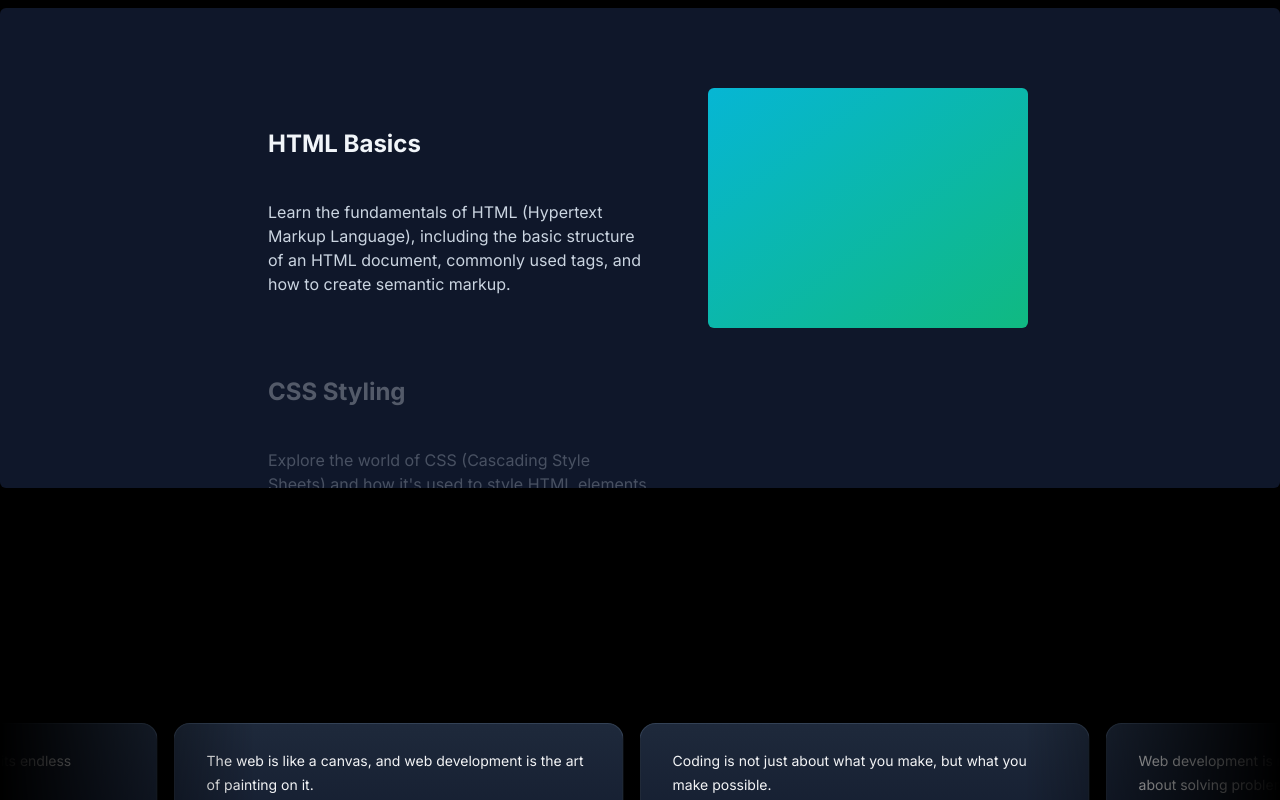
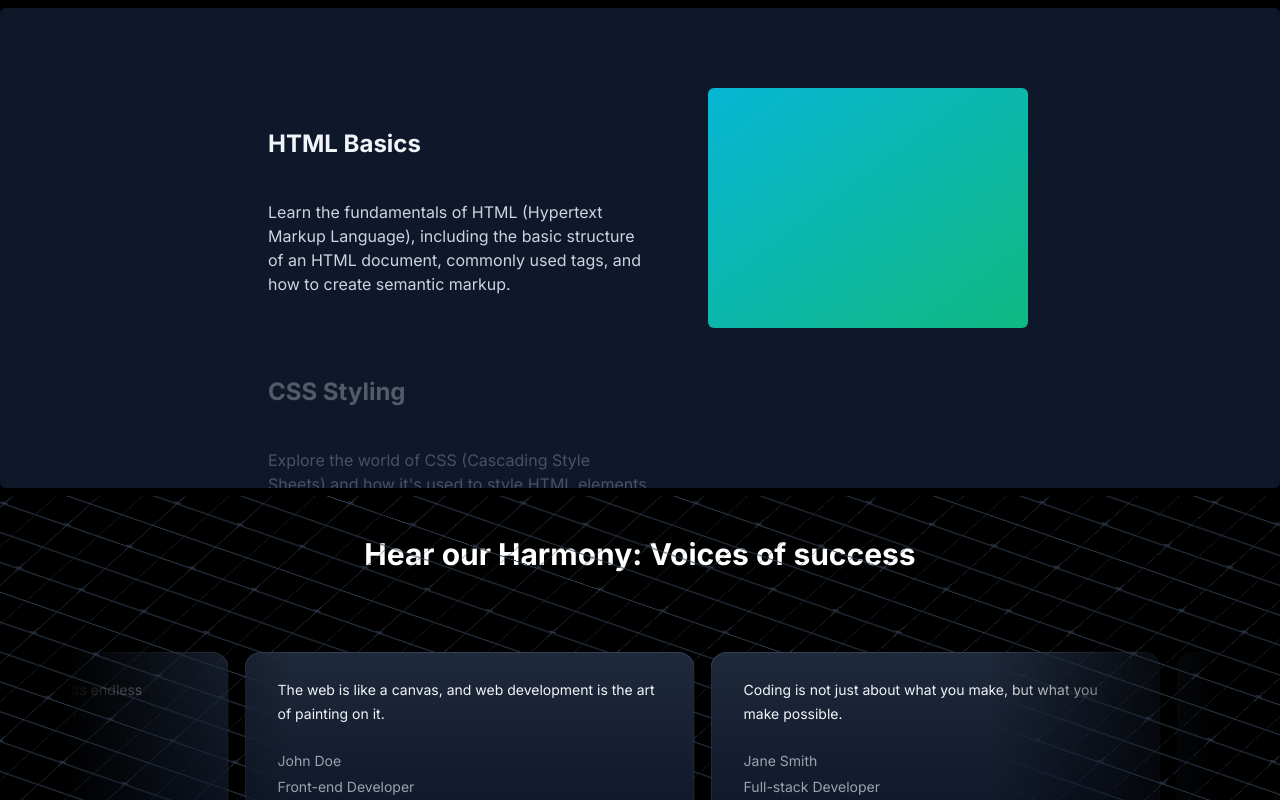
Before and after one commit to kksharma2101/nextjs-project, a Next.js app: page / in a window 1280 px wide. Shown: the part 1380-2180 px from the top of the page. Built offline with nearby package versions, Linux system fonts and the light colour scheme.

Commit message:
add changes

```diff
--- a/src/app/page.tsx
+++ b/src/app/page.tsx
@@ -2,6 +2,7 @@
 import { FeaturedCourses } from "@/components/FeaturedCourses";
 import HeroSection from "@/components/HeroSection";
 import { OurAchievements } from "@/components/OurAchievements";
+import { UpcomingCourses } from "@/components/UpcomingCourses";
 import { WhyChooseMe } from "@/components/WhyChooseMe";
 
 export default function Home() {
@@ -11,6 +12,7 @@ export default function Home() {
       <FeaturedCourses />
       <WhyChooseMe />
       <OurAchievements />
+      <UpcomingCourses />
     </main>
   );
 }
--- a/src/components/OurAchievements.tsx
+++ b/src/components/OurAchievements.tsx
@@ -1,5 +1,6 @@
 import React from 'react'
 import { InfiniteMovingCards } from './ui/infinite-moving-cards'
+import { Boxes } from './ui/background-boxes'
 
 const achievementList = [
     {
@@ -33,12 +34,18 @@ const achievementList = [
 
 export const OurAchievements = () => {
     return (
-        <div className="h-[40rem] rounded-md flex flex-col antialiased items-center justify-center relative overflow-hidden">
-            <InfiniteMovingCards
-                items={achievementList}
-                direction="right"
-                speed="slow"
-            />
+        <div className="h-[30rem] mt-2 items-center justify-center relative overflow-hidden">
+            <Boxes />
+            <h2 className="text-3xl mt-10 font-bold text-center text-white z-10">Hear our Harmony: Voices of success</h2>
+            <div className="flex justify-center mt-16 w-full overflow-hidden px-4 sm:px-6 lg:px-8">
+                <div className="w-full max-w-6xl">
+                    <InfiniteMovingCards
+                        items={achievementList}
+                        direction="right"
+                        speed="slow"
+                    />
+                </div>
+            </div>
         </div>
     )
 }
--- /dev/null
+++ b/src/components/UpcomingCourses.tsx
@@ -0,0 +1,70 @@
+import React from 'react'
+import { HoverEffect } from './ui/card-hover-effect'
+
+const project =
+    [
+        {
+            "title": "HTML Basics",
+            "description": "Learn the fundamentals of HTML (Hypertext Markup Language) including tags, elements, attributes, and document structure.",
+            "link": ""
+        },
+        {
+            "title": "CSS Fundamentals",
+            "description": "Explore Cascading Style Sheets (CSS) to style and layout web pages, covering selectors, properties, and values.",
+            "link": ""
+        },
+        {
+            "title": "JavaScript Essentials",
+            "description": "Master the basics of JavaScript, a programming language used to add interactivity and dynamic behavior to web pages.",
+            "link": ""
+        },
+        {
+            "title": "Responsive Web Design",
+            "description": "Discover techniques for designing websites that adapt gracefully to various screen sizes and devices using CSS media queries and flexible layouts.",
+            "link": ""
+        },
+        {
+            "title": "Frontend Frameworks",
+            "description": "Dive into popular frontend frameworks such as React.js, Vue.js, or Angular to streamline development and build powerful user interfaces.",
+            "link": ""
+        },
+        {
+            "title": "Backend Development",
+            "description": "Learn backend technologies like Node.js, Django, or Ruby on Rails to build server-side logic, manage databases, and handle user authentication.",
+            "link": ""
+        },
+        {
+            "title": "Database Management",
+            "description": "Explore database systems like MySQL, PostgreSQL, or MongoDB to store and retrieve data efficiently for your web applications.",
+            "link": ""
+        },
+        {
+            "title": "Version Control",
+            "description": "Understand version control concepts and tools such as Git to manage code changes, collaborate with team members, and track project history.",
+            "link": ""
+        },
+        {
+            "title": "Deployment and Hosting",
+            "description": "Learn how to deploy your web applications to servers or cloud platforms like AWS, Heroku, or Netlify for public access.",
+            "link": ""
+        },
+        {
+            "title": "Continuous Integration and Deployment (CI/CD)",
+            "description": "Implement automated",
+            "link": ""
+        }]
+
+
+export const UpcomingCourses = () => {
+    return (
+        <div className="p-12 mt-1 bg-gray-900">
+            <div className="max-w-7xl mx-auto px-4 sm:px-6">
+                <div className="text-center">
+                    <h2 className="text-base text-teal-600 font-semibold tracking-wide uppercase">FEATURED WEBINARS</h2>
+                    <p className="mt-2 text-3xl leading-8 font-extrabold tracking-tight text-white sm:text-4xl">Enhance Your Musical Journey</p>
+                </div>
+                <HoverEffect items={project} />
+            </div>
+        </div>
+    )
+}
--- /dev/null
+++ b/src/components/ui/background-boxes.tsx
@@ -0,0 +1,76 @@
+"use client";
+import React from "react";
+import { motion } from "framer-motion";
+import { cn } from "@/utils/cn";
+
+export const BoxesCore = ({ className, ...rest }: { className?: string }) => {
+    const rows = new Array(150).fill(1);
+    const cols = new Array(100).fill(1);
+    let colors = [
+        "--sky-300",
+        "--pink-300",
+        "--green-300",
+        "--yellow-300",
+        "--red-300",
+        "--purple-300",
+        "--blue-300",
+        "--indigo-300",
+        "--violet-300",
+    ];
+    const getRandomColor = () => {
+        return colors[Math.floor(Math.random() * colors.length)];
+    };
+
+    return (
+        <div
+            style={{
+                transform: `translate(-40%,-60%) skewX(-48deg) skewY(14deg) scale(0.675) rotate(0deg) translateZ(0)`,
+            }}
+            className={cn(
+                "absolute left-1/4 p-4 -top-1/4 flex  -translate-x-1/2 -translate-y-1/2 w-full h-full z-0 ",
+                className
+            )}
+            {...rest}
+        >
+            {rows.map((_, i) => (
+                <motion.div
+                    key={`row` + i}
+                    className="w-16 h-8  border-l  border-slate-700 relative"
+                >
+                    {cols.map((_, j) => (
+                        <motion.div
+                            // whileHover={{
+                            //     backgroundColor: `var(${getRandomColor()})`,
+                            //     transition: { duration: 0 },
+                            // }}
+                            animate={{
+                                transition: { duration: 2 },
+                            }}
+                            key={`col` + j}
+                            className="w-16 h-8  border-r border-t border-slate-700 relative"
+                        >
+                            {j % 2 === 0 && i % 2 === 0 ? (
+                                <svg
+                                    xmlns="http://www.w3.org/2000/svg"
+                                    fill="none"
+                                    viewBox="0 0 24 24"
+                                    strokeWidth="1.5"
+                                    stroke="currentColor"
+                                    className="absolute h-6 w-10 -top-[14px] -left-[22px] text-slate-700 stroke-[1px] pointer-events-none"
+                                >
+                                    <path
+                                        strokeLinecap="round"
+                                        strokeLinejoin="round"
+                                        d="M12 6v12m6-6H6"
+                                    />
+                                </svg>
+                            ) : null}
+                        </motion.div>
+                    ))}
+                </motion.div>
+            ))}
+        </div>
+    );
+};
+
+export const Boxes = React.memo(BoxesCore);
--- /dev/null
+++ b/src/components/ui/card-hover-effect.tsx
@@ -0,0 +1,111 @@
+import { cn } from "@/utils/cn";
+import { AnimatePresence, motion } from "framer-motion";
+import Link from "next/link";
+import { useState } from "react";
+
+export const HoverEffect = ({
+    items,
+    className,
+}: {
+    items: {
+        title: string;
+        description: string;
+        link: string;
+    }[];
+    className?: string;
+}) => {
+    let [hoveredIndex, setHoveredIndex] = useState<number | null>(null);
+
+    return (
+        <div
+            className={cn(
+                "grid grid-cols-1 md:grid-cols-2  lg:grid-cols-3  py-10",
+                className
+            )}
+        >
+            {items.map((item, idx) => (
+                <Link
+                    href={item?.link}
+                    key={item?.link}
+                    className="relative group  block p-2 h-full w-full"
+                    onMouseEnter={() => setHoveredIndex(idx)}
+                    onMouseLeave={() => setHoveredIndex(null)}
+                >
+                    <AnimatePresence>
+                        {hoveredIndex === idx && (
+                            <motion.span
+                                className="absolute inset-0 h-full w-full bg-neutral-800 dark:bg-gray-400/[0.2] block  rounded-3xl"
+                                layoutId="hoverBackground"
+                                initial={{ opacity: 0 }}
+                                animate={{
+                                    opacity: 1,
+                                    transition: { duration: 0.15 },
+                                }}
+                                exit={{
+                                    opacity: 0,
+                                    transition: { duration: 0.15, delay: 0.2 },
+                                }}
+                            />
+                        )}
+                    </AnimatePresence>
+                    <Card>
+                        <CardTitle>{item.title}</CardTitle>
+                        <CardDescription>{item.description}</CardDescription>
+                    </Card>
+                </Link>
+            ))}
+        </div>
+    );
+};
+
+export const Card = ({
+    className,
+    children,
+}: {
+    className?: string;
+    children: React.ReactNode;
+}) => {
+    return (
+        <div
+            className={cn(
+                "rounded-2xl h-full w-full p-4 overflow-hidden bg-black border border-transparent dark:border-white/[0.2] group-hover:border-slate-700 relative z-20",
+                className
+            )}
+        >
+            <div className="relative z-50">
+                <div className="p-4">{children}</div>
+            </div>
+        </div>
+    );
+};
+export const CardTitle = ({
+    className,
+    children,
+}: {
+    className?: string;
+    children: React.ReactNode;
+}) => {
+    return (
+        <h4 className={cn("text-zinc-100 font-bold tracking-wide mt-4", className)}>
+            {children}
+        </h4>
+    );
+};
+export const CardDescription = ({
+    className,
+    children,
+}: {
+    className?: string;
+    children: React.ReactNode;
+}) => {
+    return (
+        <p
+            className={cn(
+                "mt-8 text-zinc-400 tracking-wide leading-relaxed text-sm",
+                className
+            )}
+        >
+            {children}
+        </p>
+    );
+};
```
